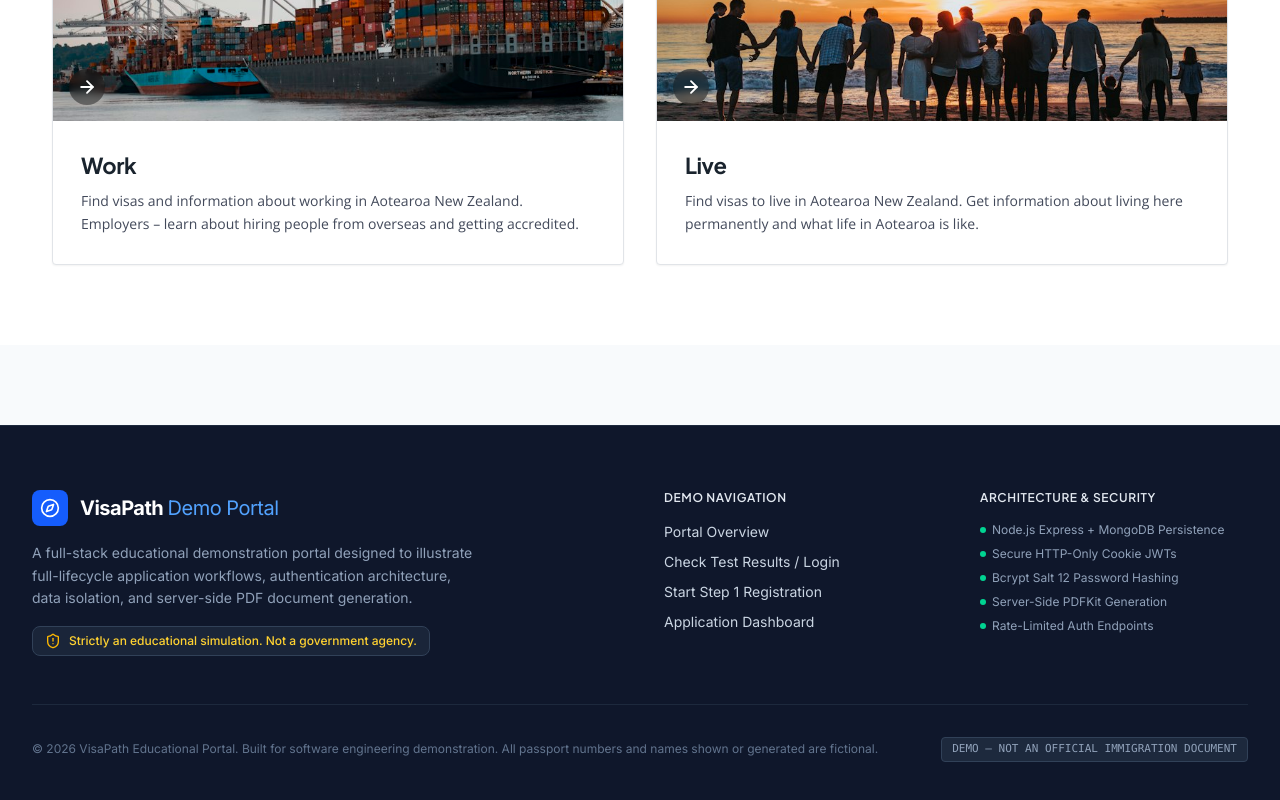
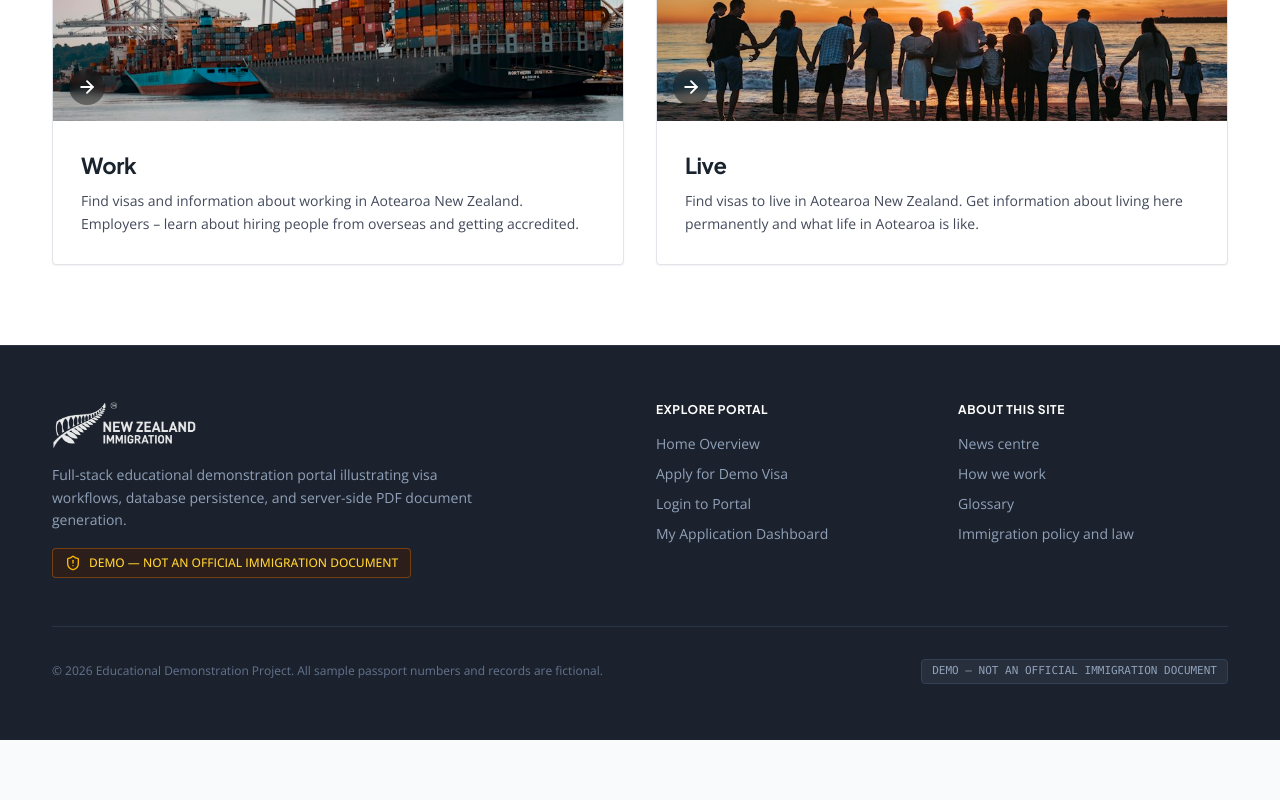
Before and after one commit to immigrationnzetagovt-ctrl/immegration-nz, a React (Vite) app in the folder client/: page / in a window 1280 px wide. Shown: the part 2747-3547 px from the top of the page. After the commit the page ends 3487 px from the top, so only its background shows below. Built offline with nearby package versions, Linux system fonts and the light colour scheme; no server answers.

Commit message:
feat: match Footer styling with New Zealand Immigration dark design

```diff
--- a/client/src/components/Footer.jsx
+++ b/client/src/components/Footer.jsx
@@ -1,102 +1,99 @@
 import React from 'react';
-import { Compass, ShieldAlert, BookOpen, ExternalLink } from 'lucide-react';
+import { ShieldAlert } from 'lucide-react';
 import { Link } from 'react-router-dom';
+import logo from '../assets/immegration.png';
 
 export default function Footer() {
   return (
-    <footer className="bg-slate-900 text-slate-300 border-t border-slate-800 mt-20">
-      <div className="max-w-7xl mx-auto px-4 sm:px-6 lg:px-8 py-12 lg:py-16">
-        <div className="grid grid-cols-1 md:grid-cols-4 gap-8 lg:gap-12 pb-12 border-b border-slate-800">
-          {/* Brand & Mission */}
+    <footer className="w-full bg-[#1c222d] text-slate-300 font-['Open_Sans',-apple-system,BlinkMacSystemFont,'Segoe_UI',Roboto,sans-serif] text-sm border-t border-[#2d3442] mt-0">
+      <div className="max-w-[1240px] mx-auto px-6 lg:px-8 py-14">
+        <div className="grid grid-cols-1 md:grid-cols-4 gap-8 pb-12 border-b border-slate-700/60">
+          {/* Logo & Educational Identity */}
           <div className="md:col-span-2 space-y-4">
             <div className="flex items-center gap-3">
-              <div className="w-9 h-9 rounded-lg bg-blue-600 text-white flex items-center justify-center">
-                <Compass className="w-5 h-5 text-white" />
-              </div>
-              <span className="font-extrabold text-xl text-white tracking-tight">
-                VisaPath <span className="text-blue-400 font-normal">Demo Portal</span>
-              </span>
+              <img
+                src={logo}
+                alt="New Zealand Immigration"
+                className="h-[46px] w-auto object-contain brightness-0 invert opacity-90"
+              />
             </div>
-            <p className="text-slate-400 text-sm leading-relaxed max-w-md">
-              A full-stack educational demonstration portal designed to illustrate full-lifecycle
-              application workflows, authentication architecture, data isolation, and server-side PDF document generation.
+            <p className="text-slate-400 text-xs sm:text-sm leading-relaxed max-w-md">
+              Full-stack educational demonstration portal illustrating visa workflows,
+              database persistence, and server-side PDF document generation.
             </p>
-            <div className="inline-flex items-center gap-2 px-3 py-1.5 rounded-lg bg-slate-800/80 border border-slate-700 text-xs text-amber-300 font-medium">
+            <div className="inline-flex items-center gap-2 px-3 py-1.5 rounded bg-amber-950/40 border border-amber-600/40 text-xs text-amber-300 font-medium">
               <ShieldAlert className="w-4 h-4 text-amber-400 shrink-0" />
-              <span>Strictly an educational simulation. Not a government agency.</span>
+              <span>DEMO — NOT AN OFFICIAL IMMIGRATION DOCUMENT</span>
             </div>
           </div>
 
           {/* Quick Links */}
           <div>
-            <h3 className="text-xs font-semibold uppercase tracking-wider text-slate-200 mb-4">
-              Demo Navigation
+            <h3 className="text-xs font-bold uppercase tracking-wider text-white mb-4">
+              Explore Portal
             </h3>
-            <ul className="space-y-2.5 text-sm">
+            <ul className="space-y-2.5 text-xs sm:text-sm text-slate-400">
               <li>
                 <Link to="/" className="hover:text-white transition-colors">
-                  Portal Overview
+                  Home Overview
+                </Link>
+              </li>
+              <li>
+                <Link to="/register/step-2" className="hover:text-white transition-colors">
+                  Apply for Demo Visa
                 </Link>
               </li>
               <li>
                 <Link to="/login" className="hover:text-white transition-colors">
-                  Check Test Results / Login
-                </Link>
-              </li>
-              <li>
-                <Link to="/register" className="hover:text-white transition-colors">
-                  Start Step 1 Registration
+                  Login to Portal
                 </Link>
               </li>
               <li>
                 <Link to="/application" className="hover:text-white transition-colors">
-                  Application Dashboard
+                  My Application Dashboard
                 </Link>
               </li>
             </ul>
           </div>
 
-          {/* Technical Specs */}
+          {/* About this site */}
           <div>
-            <h3 className="text-xs font-semibold uppercase tracking-wider text-slate-200 mb-4">
-              Architecture & Security
+            <h3 className="text-xs font-bold uppercase tracking-wider text-white mb-4">
+              About This Site
             </h3>
-            <ul className="space-y-2 text-xs text-slate-400">
-              <li className="flex items-center gap-1.5">
-                <span className="w-1.5 h-1.5 rounded-full bg-emerald-400"></span>
-                <span>Node.js Express + MongoDB Persistence</span>
+            <ul className="space-y-2.5 text-xs sm:text-sm text-slate-400">
+              <li>
+                <a href="/#news" className="hover:text-white transition-colors">
+                  News centre
+                </a>
               </li>
-              <li className="flex items-center gap-1.5">
-                <span className="w-1.5 h-1.5 rounded-full bg-emerald-400"></span>
-                <span>Secure HTTP-Only Cookie JWTs</span>
+              <li>
+                <a href="/#how-we-work" className="hover:text-white transition-colors">
+                  How we work
+                </a>
               </li>
-              <li className="flex items-center gap-1.5">
-                <span className="w-1.5 h-1.5 rounded-full bg-emerald-400"></span>
-                <span>Bcrypt Salt 12 Password Hashing</span>
+              <li>
+                <a href="/#glossary" className="hover:text-white transition-colors">
+                  Glossary
+                </a>
               </li>
-              <li className="flex items-center gap-1.5">
-                <span className="w-1.5 h-1.5 rounded-full bg-emerald-400"></span>
-                <span>Server-Side PDFKit Generation</span>
-              </li>
-              <li className="flex items-center gap-1.5">
-                <span className="w-1.5 h-1.5 rounded-full bg-emerald-400"></span>
-                <span>Rate-Limited Auth Endpoints</span>
+              <li>
+                <a href="/#policy-law" className="hover:text-white transition-colors">
+                  Immigration policy and law
+                </a>
               </li>
             </ul>
           </div>
         </div>
 
-        {/* Disclaimer Bottom Banner */}
-        <div className="pt-8 flex flex-col md:flex-row items-center justify-between gap-4 text-xs text-slate-500">
+        {/* Bottom copyright notice */}
+        <div className="pt-8 flex flex-col sm:flex-row items-center justify-between gap-4 text-xs text-slate-500">
           <p>
-            © 2026 VisaPath Educational Portal. Built for software engineering demonstration.
-            All passport numbers and names shown or generated are fictional.
+            © 2026 Educational Demonstration Project. All sample passport numbers and records are fictional.
           </p>
-          <div className="flex items-center gap-4">
-            <span className="px-2.5 py-1 rounded bg-slate-800 text-slate-400 font-mono text-[11px] border border-slate-700">
-              DEMO — NOT AN OFFICIAL IMMIGRATION DOCUMENT
-            </span>
-          </div>
+          <span className="px-2.5 py-1 rounded bg-[#272f3d] text-slate-400 text-[11px] font-mono border border-slate-700">
+            DEMO — NOT AN OFFICIAL IMMIGRATION DOCUMENT
+          </span>
         </div>
       </div>
     </footer>
```
